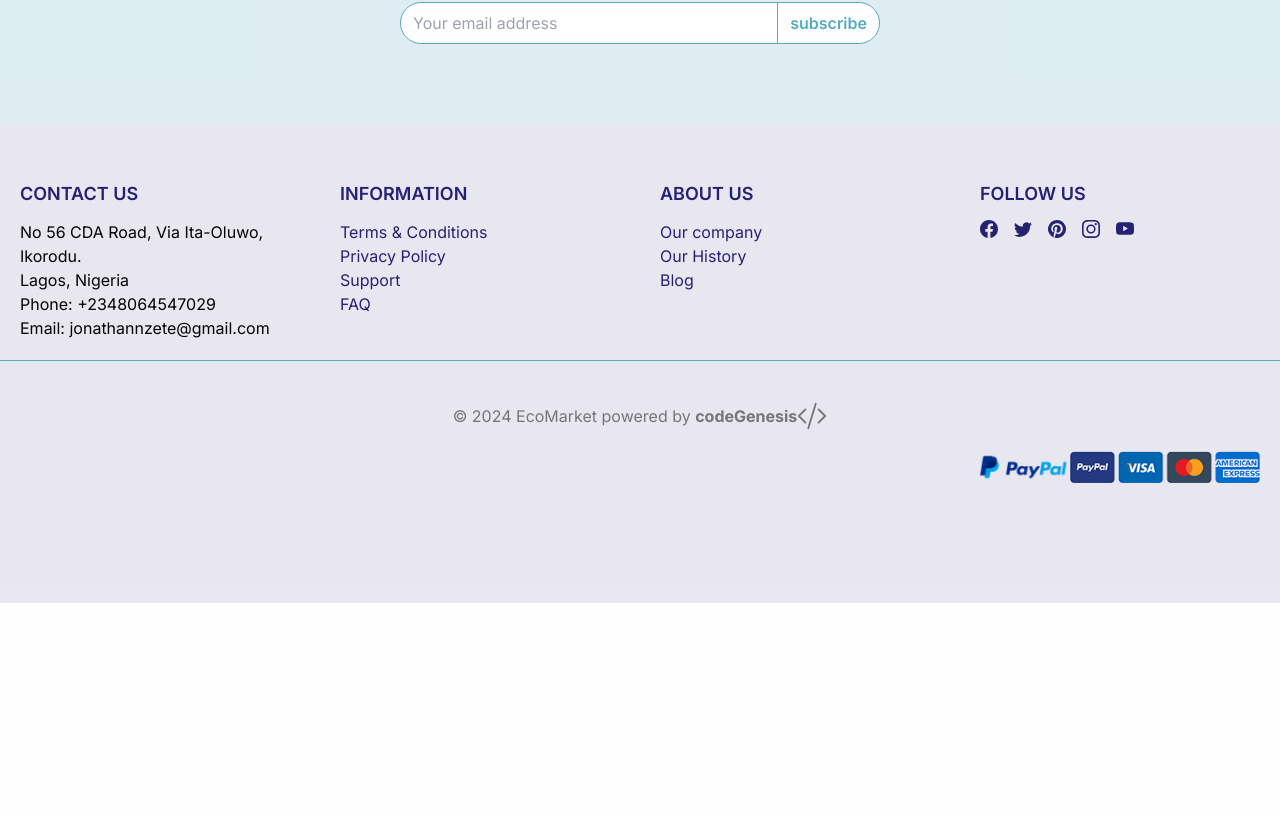
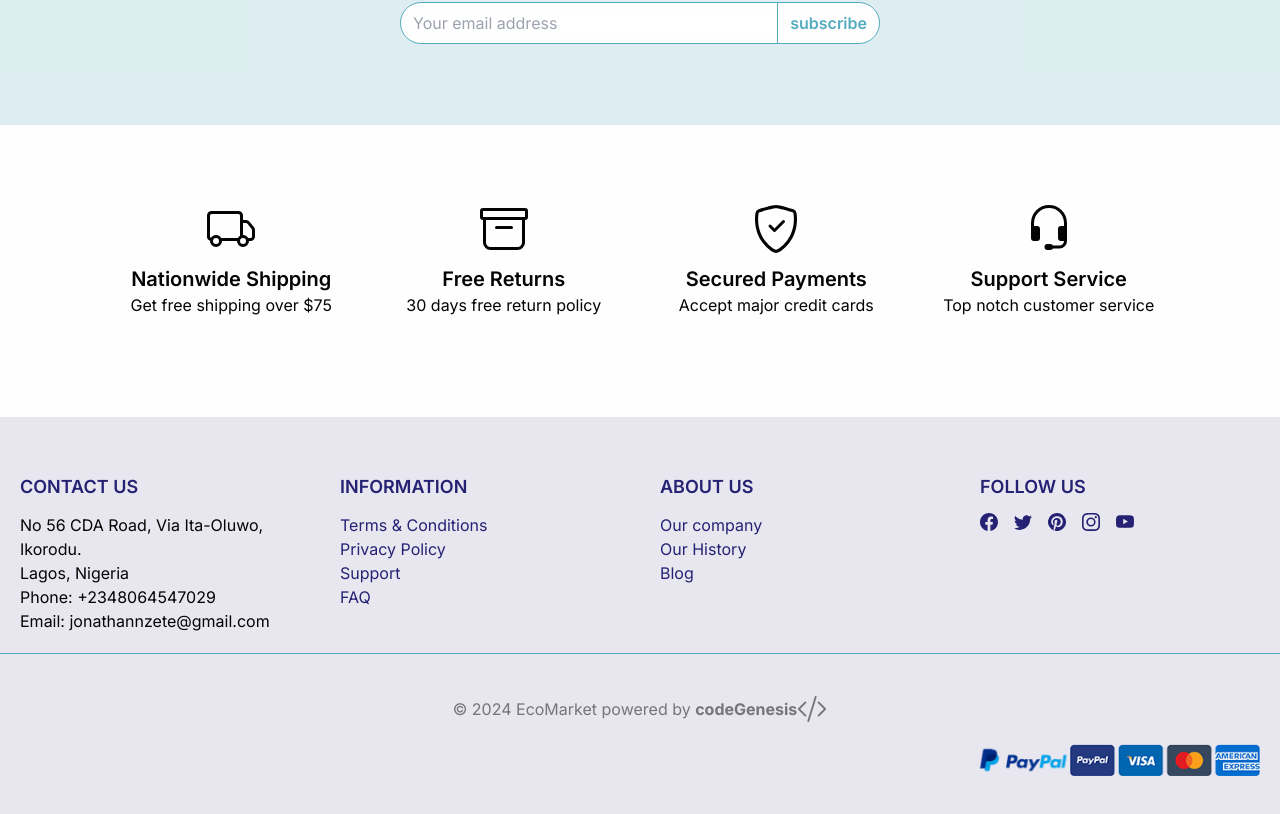
Before and after one commit to nzejoe/ecomarket, a Next.js app: page / in a window 1280 px wide. Shown: the part 1956-2770 px from the top of the page. Before the commit the page ends 2559 px from the top, so only its background shows below. Built offline with nearby package versions, Linux system fonts and the light colour scheme; no server answers.

Commit message:
main layouut => our service section

```diff
--- a/app/layout.js
+++ b/app/layout.js
@@ -17,6 +17,7 @@ import "swiper/css/pagination";
 import store from "@/common/store/reducer";
 import Navbar from "@/common/components/reuseable/Navbar";
 import Footer from "@/common/components/reuseable/Footer";
+import OurServices from "@/common/components/reuseable/OurServices";
 
 const inter = Inter({ subsets: ["latin"] });
 
@@ -36,6 +37,7 @@ export default function RootLayout({ children }) {
                     <Provider store={store}>
                         <Navbar />
                         <div className="pt-[70px]">{children}</div>
+                        <OurServices />
                         <Footer />
                     </Provider>
                 </QueryClientProvider>
--- a/app/page.js
+++ b/app/page.js
@@ -1,5 +1,5 @@
 import HomeHero from "@/common/components/home/HomeHero";
-import PromoOffer from "@/common/components/home/PromoOffer";
+import PromoOffer from "@/common/components/reuseable/PromoOffer";
 import TopCategories from "@/common/components/home/TopCategories";
 import TopSelling from "@/common/components/home/TopSelling";
 
--- /dev/null
+++ b/common/components/reuseable/OurServices.jsx
@@ -0,0 +1,50 @@
+import React from "react";
+import { BsTruck, BsArchive, BsShieldCheck, BsHeadset } from "react-icons/bs";
+
+const OurServices = () => {
+    const items = [
+        {
+            id: 1,
+            title: "Nationwide Shipping",
+            offer: "Get free shipping over $75",
+            icon: <BsTruck className="text-5xl mx-auto" />,
+        },
+        {
+            id: 2,
+            title: "Free Returns",
+            offer: "30 days free return policy",
+            icon: <BsArchive className="text-5xl mx-auto" />,
+        },
+        {
+            id: 3,
+            title: "Secured Payments",
+            offer: "Accept major credit cards",
+            icon: <BsShieldCheck className="text-5xl mx-auto" />,
+        },
+        {
+            id: 4,
+            title: "Support Service",
+            offer: "Top notch customer service",
+            icon: <BsHeadset className="text-5xl mx-auto" />,
+        },
+    ];
+    return (
+        <div className="py-10 border-t">
+            <section className="section text-black">
+                <div className="md:grid grid-cols-2 gap-5 xl:grid-cols-4">
+                    {items.map((service, idx) => (
+                        <div key={service.id} className={"mb-5 text-center"}>
+                            <div className={"mb-3"}>{service.icon}</div>
+                            <div className="">
+                                <h5 className="text-xl font-semibold">{service.title}</h5>
+                                <p className="">{service.offer}</p>
+                            </div>
+                        </div>
+                    ))}
+                </div>
+            </section>
+        </div>
+    );
+};
+
+export default OurServices;
```
Also changed, not shown: common/components/reuseable/PromoOffer.jsx (renamed from common/components/home/PromoOffer.jsx).
